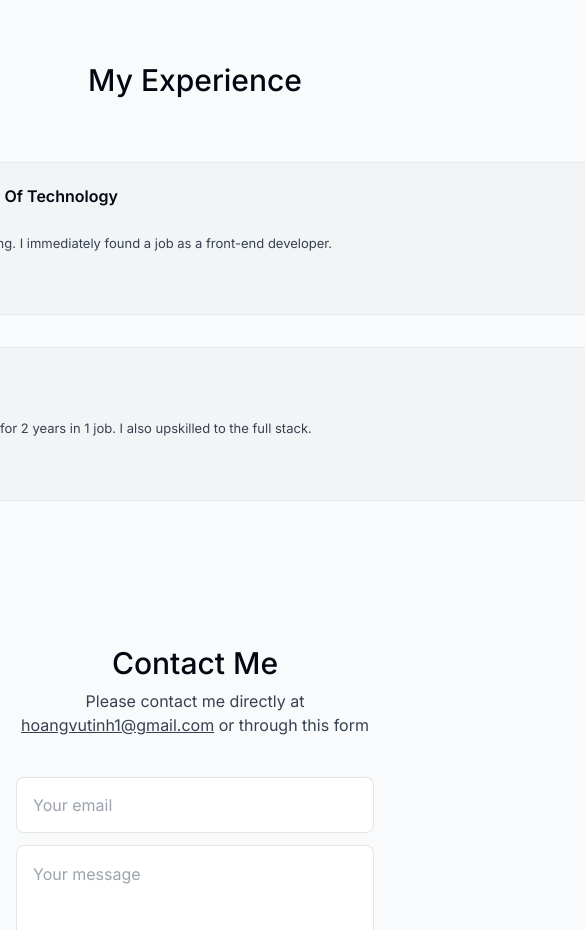
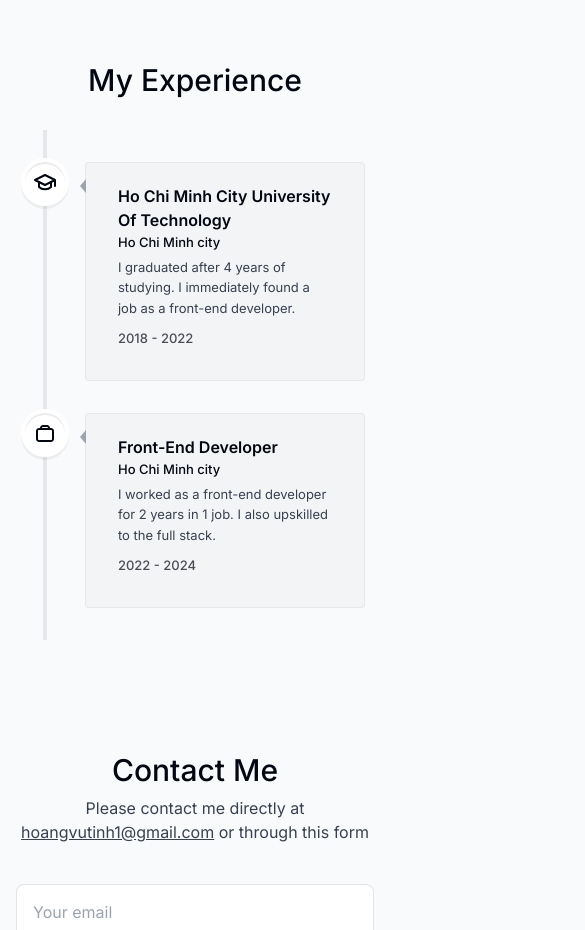
Before and after one commit to hvtinh1/portfolio, a Next.js app: page / in a window 390 px wide. Shown: the part 2920-3850 px from the top of the page, 585 px wide, since content can reach past the window. Built offline with nearby package versions, Linux system fonts and the light colour scheme.

Commit message:
Fix mobile responsive

```diff
--- a/components/experience.tsx
+++ b/components/experience.tsx
@@ -18,7 +18,7 @@ export default function Experience() {
   return (
     <section id="experience" ref={ref} className="scroll-mt-28 mb-28 sm:mb-40">
       <SectionHeading>My experience</SectionHeading>
-      <VerticalTimeline lineColor=""  className="!w-[1000px]">
+      <VerticalTimeline lineColor=""  className="!sm:w-[1000px]">
         {experiencesData.map((item, index) => (
           <React.Fragment key={index}>
             <VerticalTimelineElement
```
